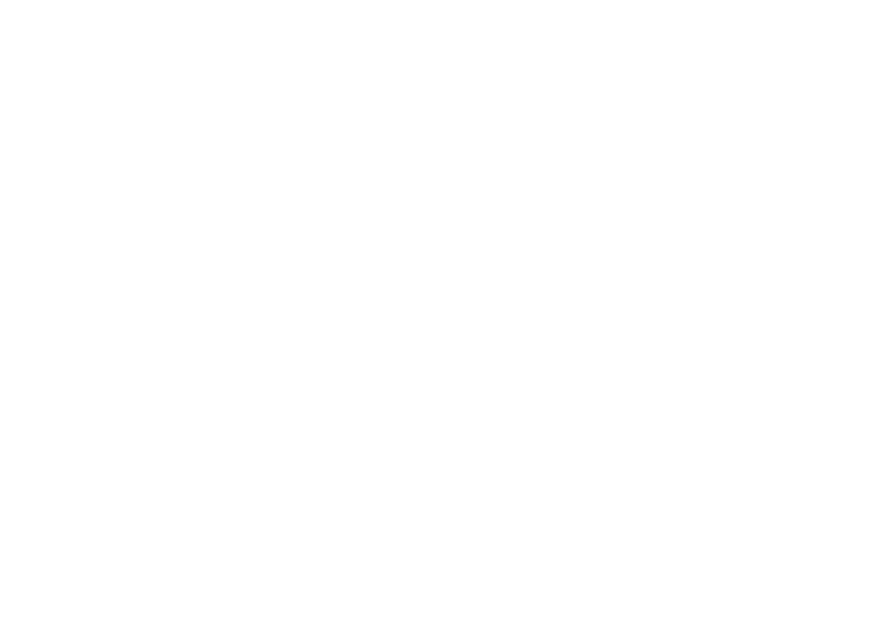
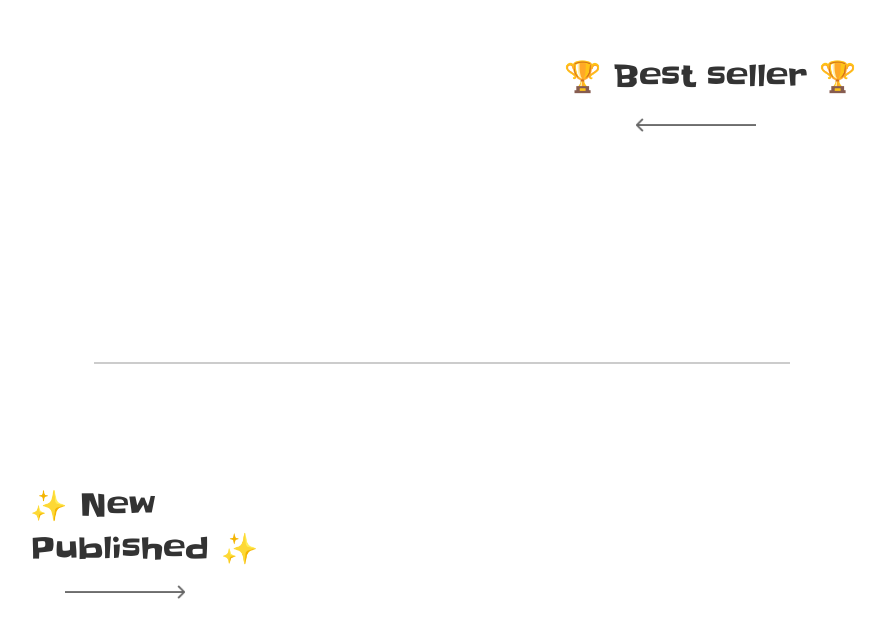
Before and after one commit to BookHub-BookTrio/BookHub-Front, a React (Create React App) app in the folder bookhub/: page / in a window 1280 px wide. Shown: the part 1652-2289 px from the top of the page, without its empty margins (198-1084 px from the left). Before the commit the page ends 1616 px from the top, so only its background shows below. Built offline with nearby package versions, Linux system fonts and the light colour scheme; a web font is replaced by a local one.

Commit message:
[Feat/#14] - Main Page_3 디자인

```diff
--- a/bookhub/src/pages/main/Main.jsx
+++ b/bookhub/src/pages/main/Main.jsx
@@ -7,9 +7,13 @@
 export const Main = () => {
   const overlap3Ref = useRef(null);
   const bookCardRef = useRef(null);
+  const bestRef = useRef(null);
+  const newPubRef = useRef(null);
+  const arrowRef = useRef(null);
 
   const [isVisible, setIsVisible] = useState(false);
   const [isBookVisible, setIsBookVisible] = useState(false);
+  const [isExtraVisible, setIsExtraVisible] = useState(false);
 
   useEffect(() => {
     // main_2 오늘의 책 (텍스트) 감지
@@ -28,18 +32,33 @@
       { threshold: 0.3 }
     );
 
+    // main_3 newPublished + bestSeller 감지
+    const observer3 = new IntersectionObserver(
+      ([entry]) => {
+        setIsExtraVisible(entry.isIntersecting);
+      },
+      { threshold: 0.3 }
+    );
+
+
+
     if (overlap3Ref.current) observer1.observe(overlap3Ref.current);
     if (bookCardRef.current) observer2.observe(bookCardRef.current);
-
+    if (bestRef.current) observer3.observe(bestRef.current);
+    if (arrowRef.current) observer3.observe(arrowRef.current);
+    if (newPubRef.current) observer3.observe(newPubRef.current);
 
     return () => {
       observer1.disconnect();
       observer2.disconnect();
+      observer3.disconnect();
     };
   }, []);
 
   return (
     <S.MainContainer>
+
+      {/* Main_1 */}
       <S.Overlap>
         <S.BookTitle>BOOK HUB
                     <br />
@@ -54,6 +73,7 @@
 
       <S.MainImage src={MainBook} alt="MainBook" />
 
+      {/* Main_2 */}
       <S.StyledTodayBook ref={overlap3Ref} isVisible={isVisible}>
         <p>📜 TODAY’S <br /> BOOK</p>
         <S.ArrowImage src={Arrow1} alt="arrow" />
@@ -75,6 +95,21 @@
         </S.BookWrapper>
       </S.StyledBookCard>
 
+      {/* Main_3 */}
+      <S.Main3Container>
+        <S.StyledTodayBook_best ref={bestRef} isVisible={isExtraVisible}>
+          <p className="best"> 🏆 Best seller 🏆 </p>
+          <S.ArrowImage_best src={Arrow1} alt="arrow" flip small/>
+        </S.StyledTodayBook_best>
+
+        <S.StyledHr ref={arrowRef} isVisible={isExtraVisible}/>
+
+        <S.StyledTodayBook_pub ref={newPubRef} isVisible={isExtraVisible}>
+          <p className="pub"> ✨ New <br /> Published ✨</p>
+          <S.ArrowImage src={Arrow1} alt="arrow" small/>
+        </S.StyledTodayBook_pub>
+      </S.Main3Container>
+
     </S.MainContainer>
   );
 };
--- a/bookhub/src/pages/main/MainStyles.jsx
+++ b/bookhub/src/pages/main/MainStyles.jsx
@@ -12,7 +12,6 @@
   min-height: 100vh;
   background: #fff;
   position: relative;
-  overflow: hidden;
   background-image: url(${GradientBg});
   background-position: 90% 18%;
   background-size: 50%;
@@ -159,7 +158,7 @@
   opacity: ${(props) => (props.isVisible ? "1" : "0")};
   transition: opacity 0.5s ease-in-out;
   margin-left: 220px;
-
+  z-index: 1001;
   // 한글
   .today {
     font-family: "Pretendard-Bold", Helvetica;
@@ -191,6 +190,14 @@
 export const ArrowImage = styled.img`
   margin: 10px 0;
   margin-left: 35px;
+  width: ${(props) => (props.small ? "120px" : "138px")}; // 길이 조건부
+  transform: ${(props) => (props.flip ? "scaleX(-1)" : "none")};
+`;
+
+// best 화살표
+export const ArrowImage_best = styled.img`
+  margin: 10px 0;
+  margin-right: 100px;
   width: ${(props) => (props.small ? "120px" : "138px")}; // 길이 조건부
   transform: ${(props) => (props.flip ? "scaleX(-1)" : "none")};
 `;
@@ -288,3 +295,78 @@
     z-index: 1001;
   }
 `;
+
+// main - 3번째
+export const Main3Container = styled.div `
+ position: relative;
+ width: 100%;
+ margin-top: 100px;
+`;
+
+// best seller 글씨
+export const StyledTodayBook_best = styled.div`
+  margin-top: 300px;
+  transform: translateY(-170px);
+
+  display: flex;
+  flex-direction: column;
+  align-items: flex-end;
+  opacity: ${(props) => (props.isVisible ? "1" : "0")};
+  transition: opacity 0.5s ease-in-out;
+  margin-right: 17vw;
+  gap: 10px;
+
+  .best {
+    font-family: "Slackey-Regular", Helvetica;
+    font-weight: 400;
+    font-size: 30px;
+    color: #333;
+    margin: 0;
+
+    @media (max-width: 820px) {
+      font-size: 25px;
+    }
+
+    @media (max-width: 480px) {
+      font-size: 14px;
+    }
+  }
+`;
+
+
+// new published 글씨
+export const StyledTodayBook_pub = styled.div`
+  margin-top: 50px;
+  transform: translateY(-150px);
+  opacity: ${(props) => (props.isVisible ? "1" : "0")};
+  transition: opacity 0.5s ease-in-out;
+  margin-left: 220px;
+
+  .pub {
+    font-family: "Slackey-Regular", Helvetica;
+    font-weight: 400;
+    font-size: 30px;
+    color: #333;
+    text-align: left;
+    margin: 5px 0;
+    margin-top: -300px;
+    @media (max-width: 820px) {
+      font-size: 25px;
+    }
+
+    @media (max-width: 480px) {
+      font-size: 14px;
+    }
+  }
+`;
+
+// best seller 밑 밑줄
+export const StyledHr = styled.hr`
+  border: none;
+  border-top: 2px solid #ccc;
+  width: 55%;
+  margin-top: 50px;
+  margin-bottom: 570px;
+  opacity: ${props => (props.isVisible ? 1 : 0)};
+  transition: opacity 0.5s ease-in-out;
+`;
```
